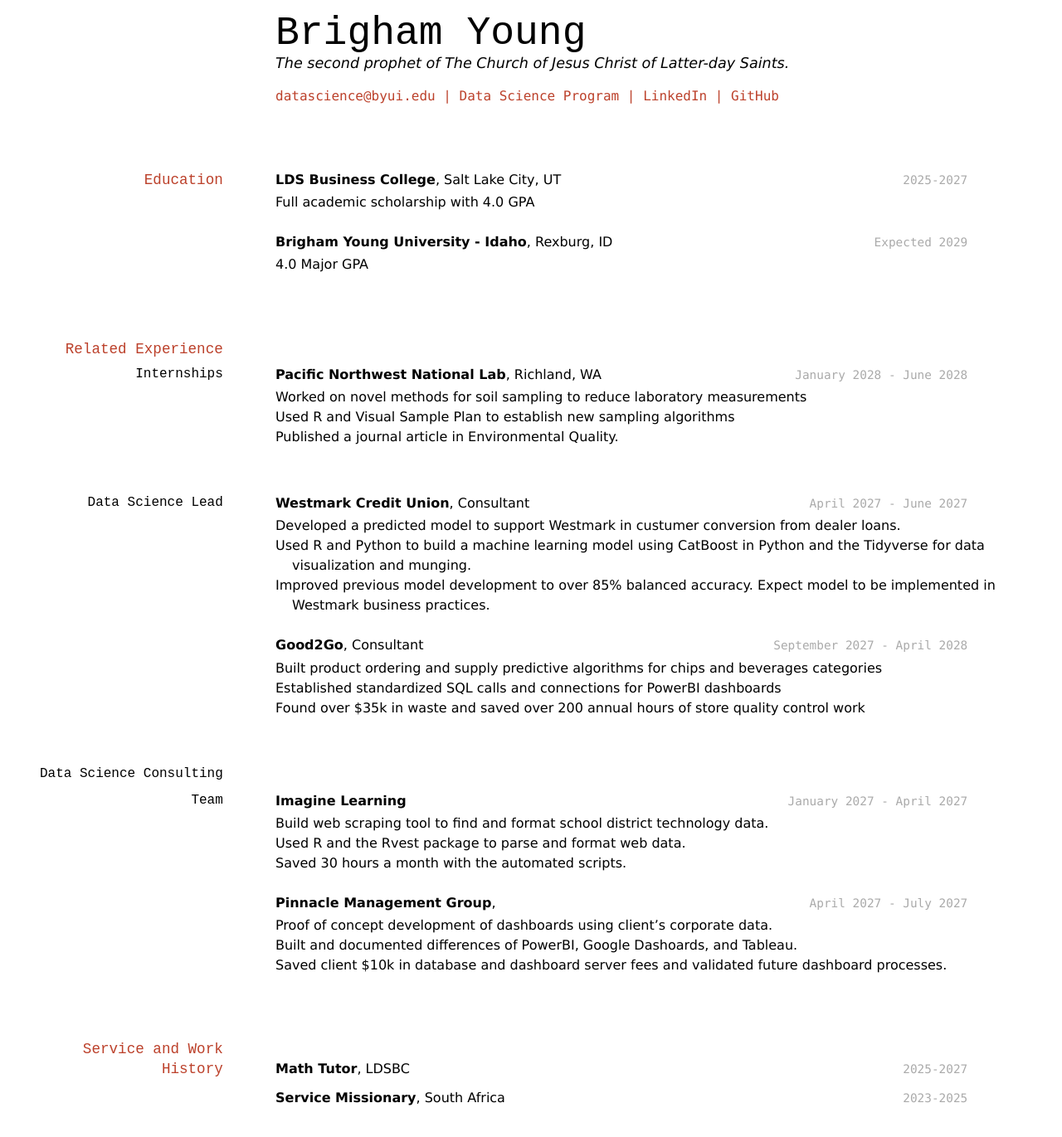
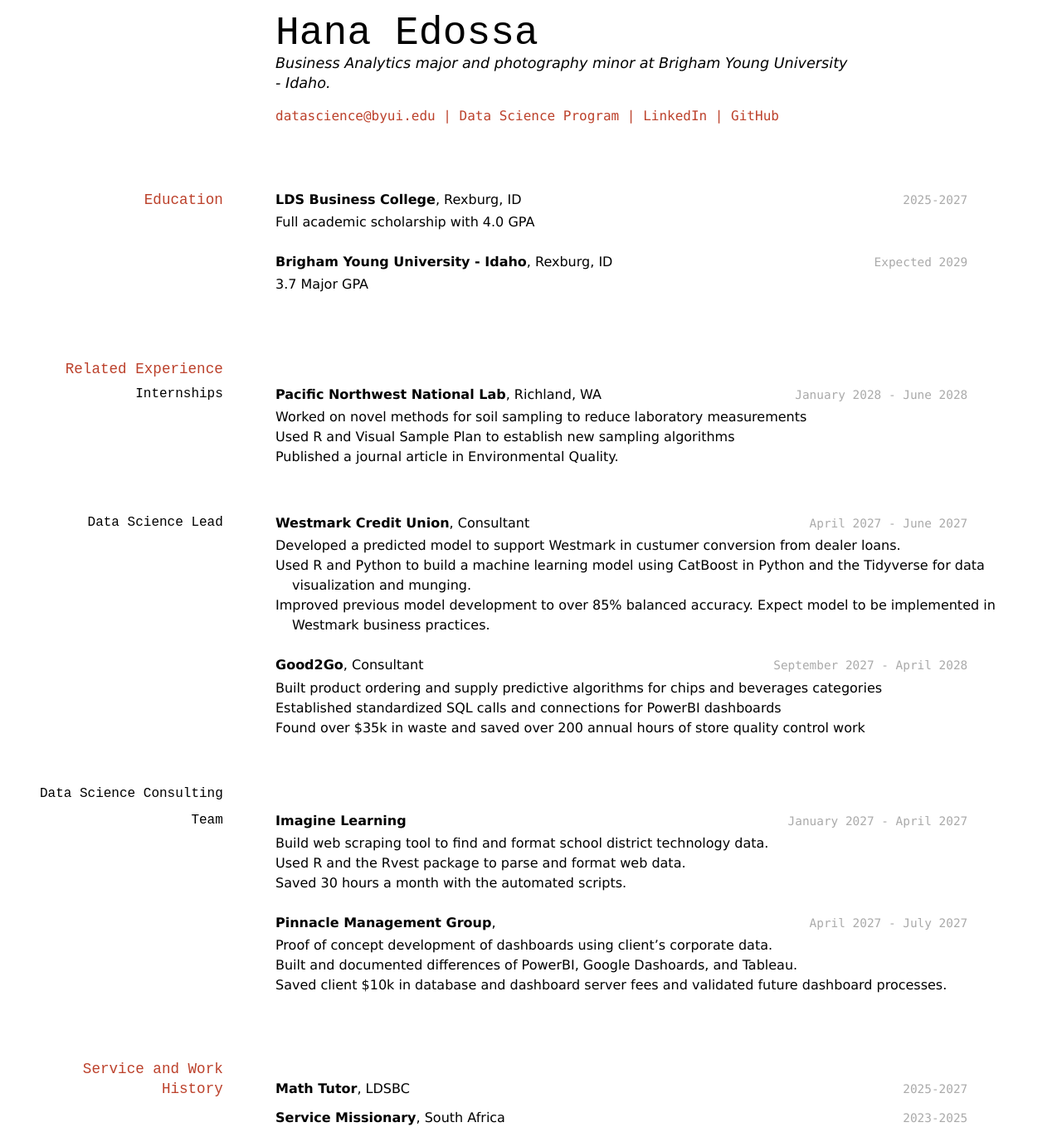
Before and after one commit to byuids-resumes/Hana-Edossa, a Jekyll site: the page built from docs/index.md, in a window 1280 px wide. Shown: the whole page at 83% size. Built offline with Jekyll 4.4.1, drawn with Linux system fonts in a browser that asks for light colours; before the commit the page ends 1347 px from its top, so only the background shows below that.

Commit message:
Add changes

```diff
--- a/docs/index.md
+++ b/docs/index.md
@@ -2,11 +2,11 @@
 layout: cv
 title: Brigham Young's Resume
 ---
-# Brigham Young
-The second prophet of The Church of Jesus Christ of Latter-day Saints.
+# Hana Edossa
+Business Analytics major and photography minor at Brigham Young University - Idaho.
 
 <div id="webaddress">
-<a href="datascience@byui.edu">datascience@byui.edu</a>
+<a href="edo19001@byui.edu">datascience@byui.edu</a>
 | <a href="https://byuidatascience.github.io/development.html">Data Science Program</a>
 | <a href="https://www.linkedin.com/groups/13537407/">LinkedIn</a>
 | <a href="https://github.com/byuids-resumes">GitHub</a>
@@ -17,14 +17,14 @@ The second prophet of The Church of Jesus Christ of Latter-day Saints.
 ## Education
 
 `2025-2027`
-__LDS Business College__, Salt Lake City, UT
+__LDS Business College__, Rexburg, ID
 
 - Full academic scholarship with 4.0 GPA
 
 `Expected 2029`
 __Brigham Young University - Idaho__, Rexburg, ID
 
-- 4.0 Major GPA
+- 3.7 Major GPA
 
 
 ## Related Experience
```
